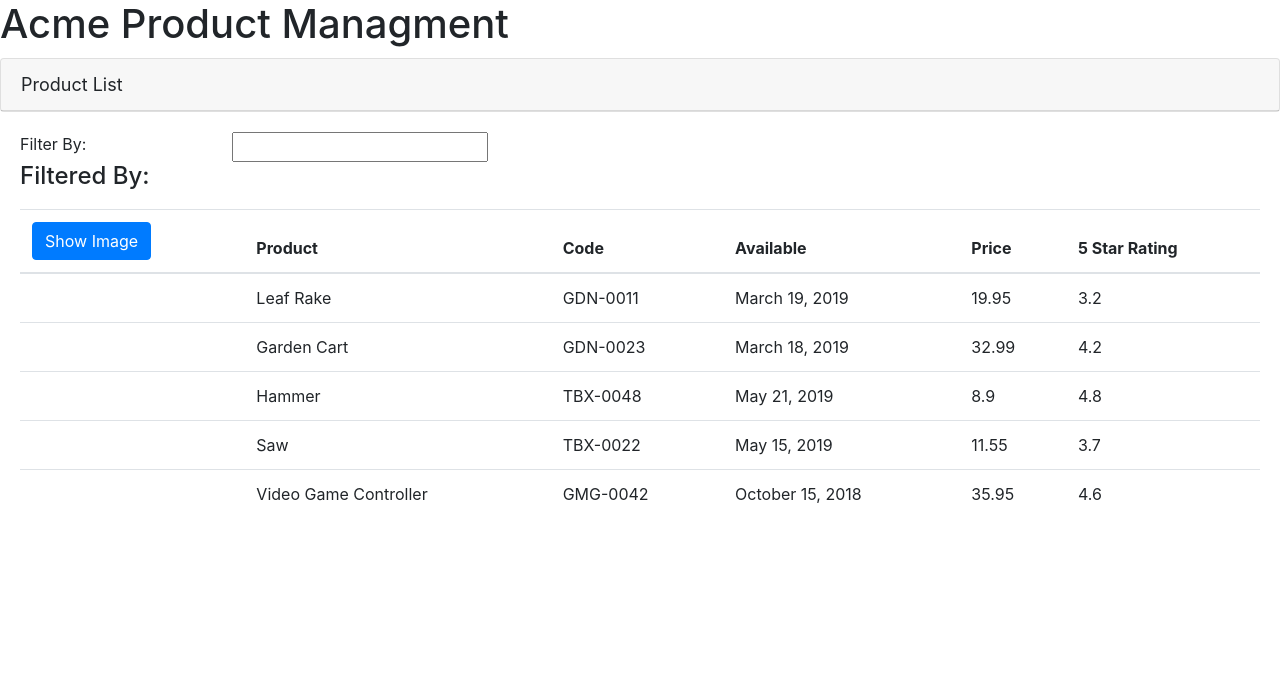
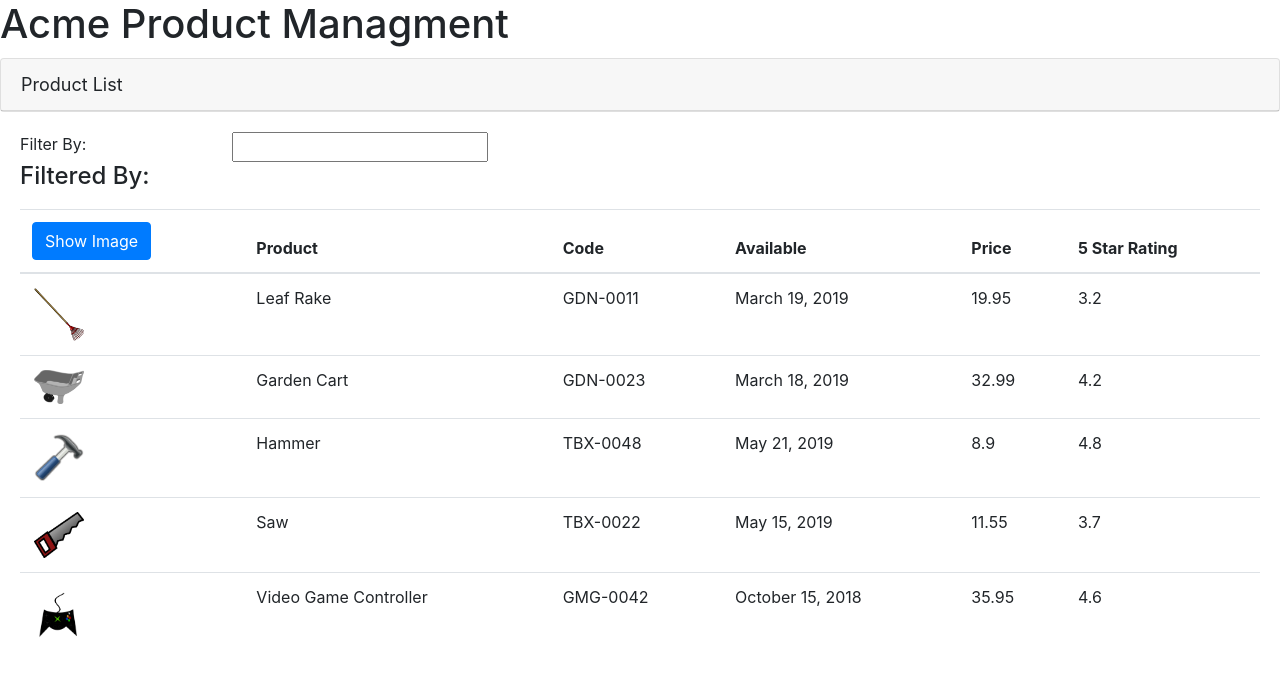
Before and after one commit to MohamedMagdyOmar/Angular-Getting-Started, an Angular app in the folder APM/: page / in a window 1280 px wide. Shown: the top 676 px of the page. Built offline with nearby package versions, Linux system fonts and the light colour scheme.

Commit message:
property Binding

```diff
--- a/APM/src/app/products/product-list.component.html
+++ b/APM/src/app/products/product-list.component.html
@@ -36,7 +36,12 @@
             </thead>
             <tbody>
                 <tr *ngFor='let product of products'>
-                    <td></td>
+                    <td>
+                        <img src={{product.imageUrl}}
+                        title={{product.productName}}
+                        style.width.px={{imageWidth}}
+                        style.margin.px={{imageMargin}}/>
+                    </td>
                     <td>{{product.productName}}</td>
                     <td>{{product.productCode}}</td>
                     <td>{{product.releaseDate}}</td>
--- a/APM/src/app/products/product-list.component.ts
+++ b/APM/src/app/products/product-list.component.ts
@@ -8,6 +8,8 @@
 
 export class ProductListComponent{
     pageTitle: string = "Product List";
+    imageWidth: number = 50;
+    imageMargin: number = 2;
     products: any[] = [
         {
           "productId": 1,
```
